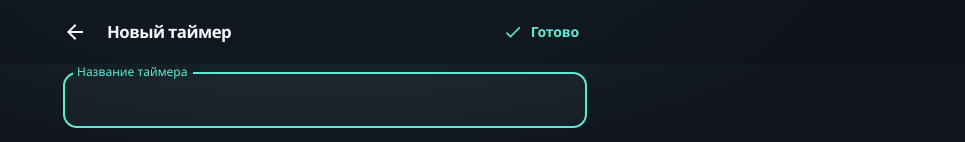
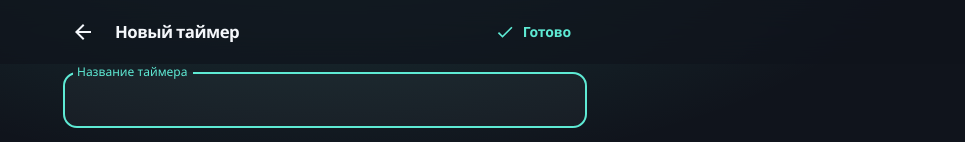
Before and after one commit to viterobk/multi-timer, a React (Create React App) app: page /#/edit in a window 1280 px wide. Shown: the top 142 px of the page, without its empty margins (315-1280 px from the left). Built offline with nearby package versions, Linux system fonts and the light colour scheme; no server answers; a web font is replaced by a local one.

Commit message:
Fix some styles

```diff
--- a/src/Components/TopBar.css
+++ b/src/Components/TopBar.css
@@ -14,10 +14,10 @@
   width: min(100%, 560px);
   min-height: 64px;
   margin: 0 auto;
-  padding: 8px 10px;
+  padding: 8px 18px;
   padding-top: max(8px, env(safe-area-inset-top));
-  padding-left: 10px;
-  padding-right: 10px;
+  padding-left: 18px;
+  padding-right: 18px;
 }
 
 .TopBar-title {
--- a/src/index.css
+++ b/src/index.css
@@ -51,7 +51,7 @@ html[data-theme="light"] {
   --code-block: rgba(15, 23, 42, 0.05);
   --bg-glow-1: rgba(13, 148, 136, 0.1);
   --bg-glow-2: rgba(2, 132, 199, 0.07);
-  --header: color-mix(in srgb, var(--bg) 90%, var(--text));
+  --header: color-mix(in srgb, var(--bg) 95%, var(--text));
 }
 
 * {
```
